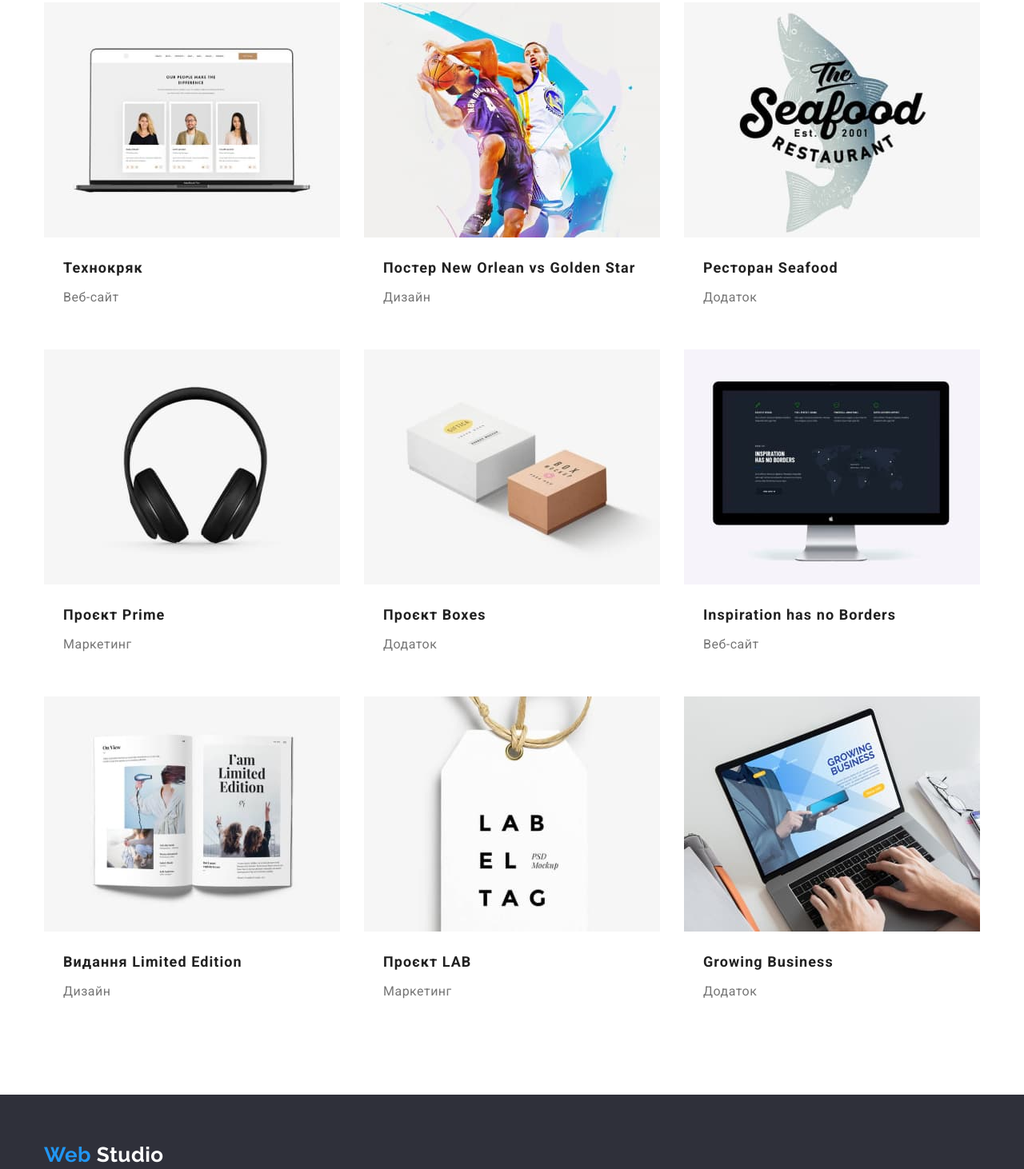
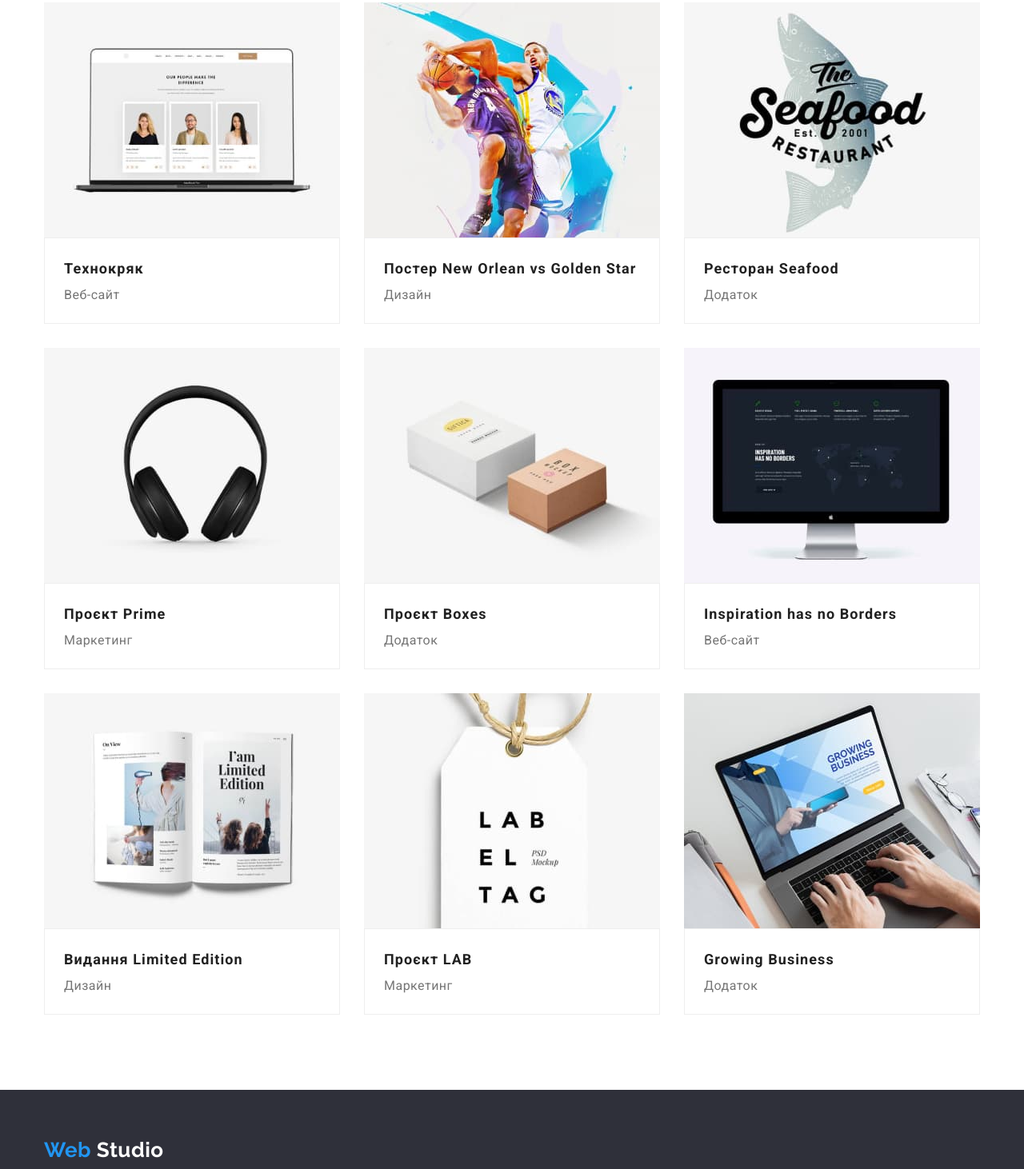
Before and after one commit to uvelir88/goit-markup-hw-03, a plain HTML site: page portfolio.html in a window 1280 px wide. Shown: the part 260-1722 px from the top of the page at 80% size. Drawn offline with nearby package versions, Linux system fonts and the light colour scheme.

Commit message:
внес исправления после проверки ментором

```diff
--- a/css/styles.css
+++ b/css/styles.css
@@ -189,6 +189,8 @@ img {
 .benefits-list {
 	display: flex;
 	gap: 30px;
+	margin: 0;
+	padding: 0;
 }
 
 .benefits-title {
@@ -208,7 +210,6 @@ img {
 /* ----------Work--------- */
 
 .work {
-	padding-top: 94px;
 	padding-bottom: 94px;
 }
 
@@ -350,20 +351,20 @@ img {
 	gap: 30px;
 }
 
+.portfolio-wrap {
+	padding: 20px 24px;
+	border: 1px solid #eeeeee;
+}
+
 .portfolio-title {
 	font-size: 18px;
 	line-height: calc(36 / 18);
 	letter-spacing: 0.06em;
 	color: var(--main-title-cl);
-	margin-top: 20px;
-	margin-bottom: 4px;
-	margin-left: 24px;
 }
 
 .portfolio-card-text {
 	font-size: 16px;
 	line-height: calc(30 / 16);
 	color: var(--main-text-cl);
-	margin-bottom: 20px;
-	margin-left: 24px;
 }
--- a/portfolio.html
+++ b/portfolio.html
@@ -61,64 +61,82 @@
 						<li class="portfolio-card">
 							<a class="link" href="#">
 								<img src="./images/works/technokryak.jpg" alt="Фото web-сторінки" width="370" height="294" />
+								<div class="portfolio-wrap">
 									<h2 class="portfolio-title">Технокряк</h2>
 									<p class="portfolio-card-text">Веб-сайт</p>
+								</div>
 							</a>
 						</li>
 						<li class="portfolio-card">
 							<a class="link" href="">
 								<img src="./images/works/poster.jpg" alt="Фото баскотболістів" width="370" height="294" />
+								<div class="portfolio-wrap">
 									<h2 class="portfolio-title">Постер New Orlean vs Golden Star</h2>
 									<p class="portfolio-card-text">Дизайн</p>
+								</div>
 							</a>
 						</li>
 						<li class="portfolio-card">
 							<a class="link" href="">
 								<img src="./images/works/seafood.jpg" alt="Фото логотипу ресторану" width="370" height="294" />
+								<div class="portfolio-wrap">
 									<h2 class="portfolio-title">Ресторан Seafood</h2>
 									<p class="portfolio-card-text">Додаток</p>
+								</div>
 							</a>
 						</li>
 						<li class="portfolio-card">
 							<a class="link" href="">
 								<img src="./images/works/prime.jpg" alt="Фото навушників" width="370" height="294" />
+								<div class="portfolio-wrap">
 									<h2 class="portfolio-title">Проєкт Prime</h2>
 									<p class="portfolio-card-text">Маркетинг</p>
+								</div>
 							</a>
 						</li>
 						<li class="portfolio-card">
 							<a class="link" href="">
 								<img src="./images/works/boxes.jpg" alt="Фото коробок" width="370" height="294" />
+								<div class="portfolio-wrap">
 									<h2 class="portfolio-title">Проєкт Boxes</h2>
 									<p class="portfolio-card-text">Додаток</p>
+								</div>
 							</a>
 						</li>
 						<li class="portfolio-card">
 							<a class="link" href="">
 								<img src="./images/works/inspiration.jpg" alt="web-сторінки" width="370" height="294" />
+								<div class="portfolio-wrap">
 									<h2 class="portfolio-title">Inspiration has no Borders</h2>
 									<p class="portfolio-card-text">Веб-сайт</p>
+								</div>
 							</a>
 						</li>
 						<li class="portfolio-card">
 							<a class="link" href="">
 								<img src="./images/works/limited.jpg" alt="Фото відкритого журналу" width="370" height="294" />
+								<div class="portfolio-wrap">
 									<h2 class="portfolio-title">Видання Limited Edition</h2>
 									<p class="portfolio-card-text">Дизайн</p>
+								</div>
 							</a>
 						</li>
 						<li class="portfolio-card">
 							<a class="link" href="">
 								<img src="./images/works/lab.jpg" alt="Фото бірки бренду" width="370" height="294" />
+								<div class="portfolio-wrap">
 									<h2 class="portfolio-title">Проєкт LAB</h2>
 									<p class="portfolio-card-text">Маркетинг</p>
+								</div>
 							</a>
 						</li>
 						<li class="portfolio-card">
 							<a class="link" href="">
 								<img src="./images/works/growing.jpg" alt="Фото ноутбука" width="370" height="294" />
+								<div class="portfolio-wrap">
 									<h2 class="portfolio-title">Growing Business</h2>
 									<p class="portfolio-card-text">Додаток</p>
+								</div>
 							</a>
 						</li>
 					</ul>
```
Lines whose indentation alone changed are shown as unchanged.
